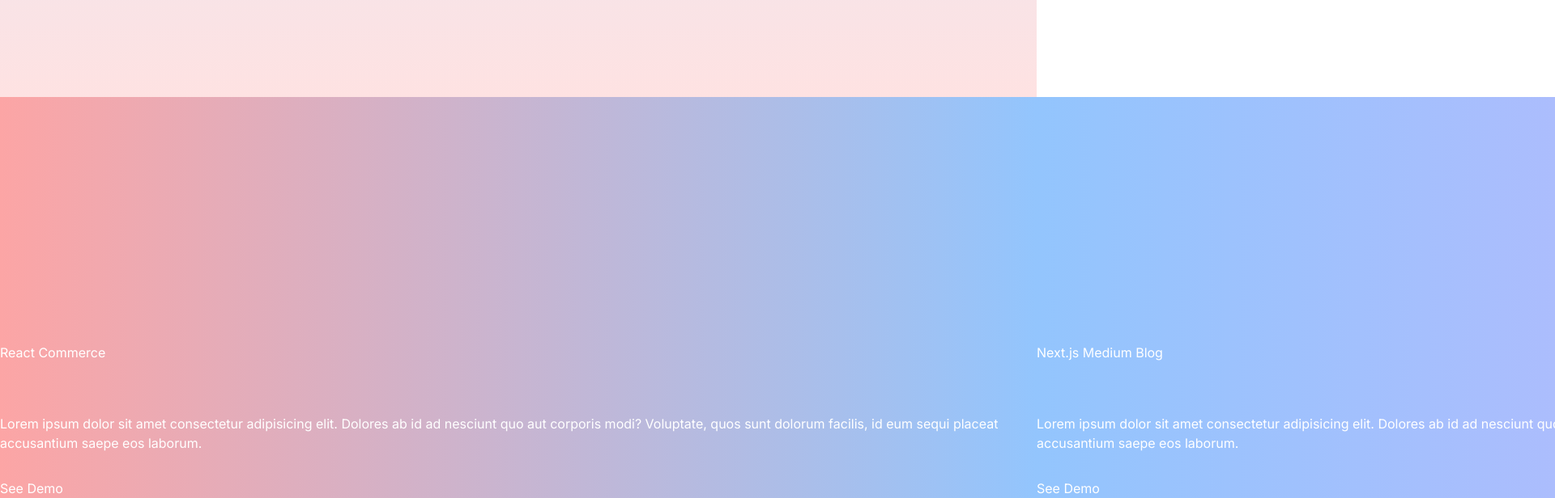
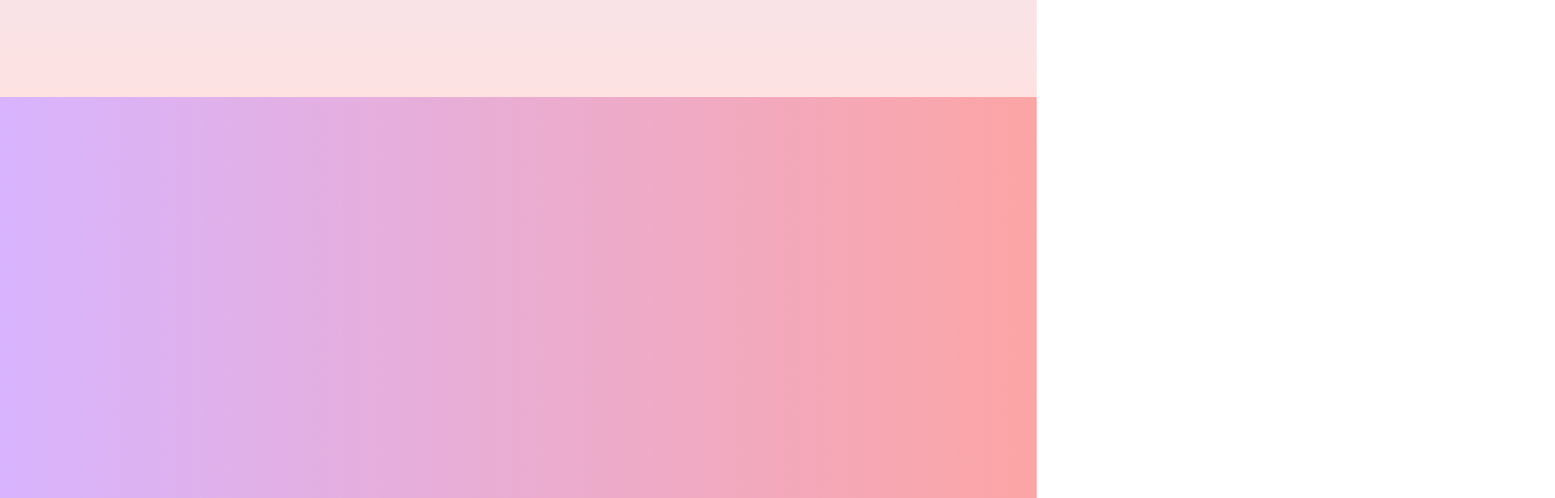
Before and after one commit to emredurgunlu/Nextjs-Portfolio, a Next.js app: page /portfolio in a window 1280 px wide. Shown: the part 680-1296 px from the top of the page at 81% size, 1920 px wide, since content can reach past the window. Built offline with nearby package versions, Linux system fonts and the light colour scheme.

Commit message:
horizontal scrolling when scrolling down

```diff
--- a/app/portfolio/page.jsx
+++ b/app/portfolio/page.jsx
@@ -42,7 +42,8 @@
 const PortfolioPage = () => {
   const ref = useRef();
   const { scrollYProgress } = useScroll({ target: ref });
-  const x = useTransform(scrollYProgress, [0, 1], ["0%", "100%"]);
+  // ["0%", "-100%"] olunca sağ tarafta en son gereksiz beyaz boşluk oluyordu
+  const x = useTransform(scrollYProgress, [0, 1], ["0%", "-80%"]);
   return (
     <motion.div
       className="h-full"
@@ -55,8 +56,10 @@
         <div className="w-screen h-[calc(100vh-6rem)] flex items-center justify-center text-8xl text-center">
           My Works
         </div>
-        <div className="sticky top-0 flex h-screen gap-4 items-center">
-          <div className="flex">
+        <div className="sticky top-0 flex h-screen gap-4 items-center overflow-hidden">
+          {/* style={{x:x}} ile style={{x}} aynı. overflow-hidden yatay scroll barı engelledi*/}
+          <motion.div style={{x}} className="flex">
+            <div className="h-screen w-screen flex items-center justify-center bg-gradient-to-r from-purple-300 to-red-300"/>
             {items.map((item) => (
               <div
                 className={`h-screen w-screen flex items-center justify-center bg-gradient-to-r ${item.color}`}
@@ -74,7 +77,7 @@
                 </div>
               </div>
             ))}
-          </div>
+          </motion.div>
         </div>
       </div>
     </motion.div>
```
